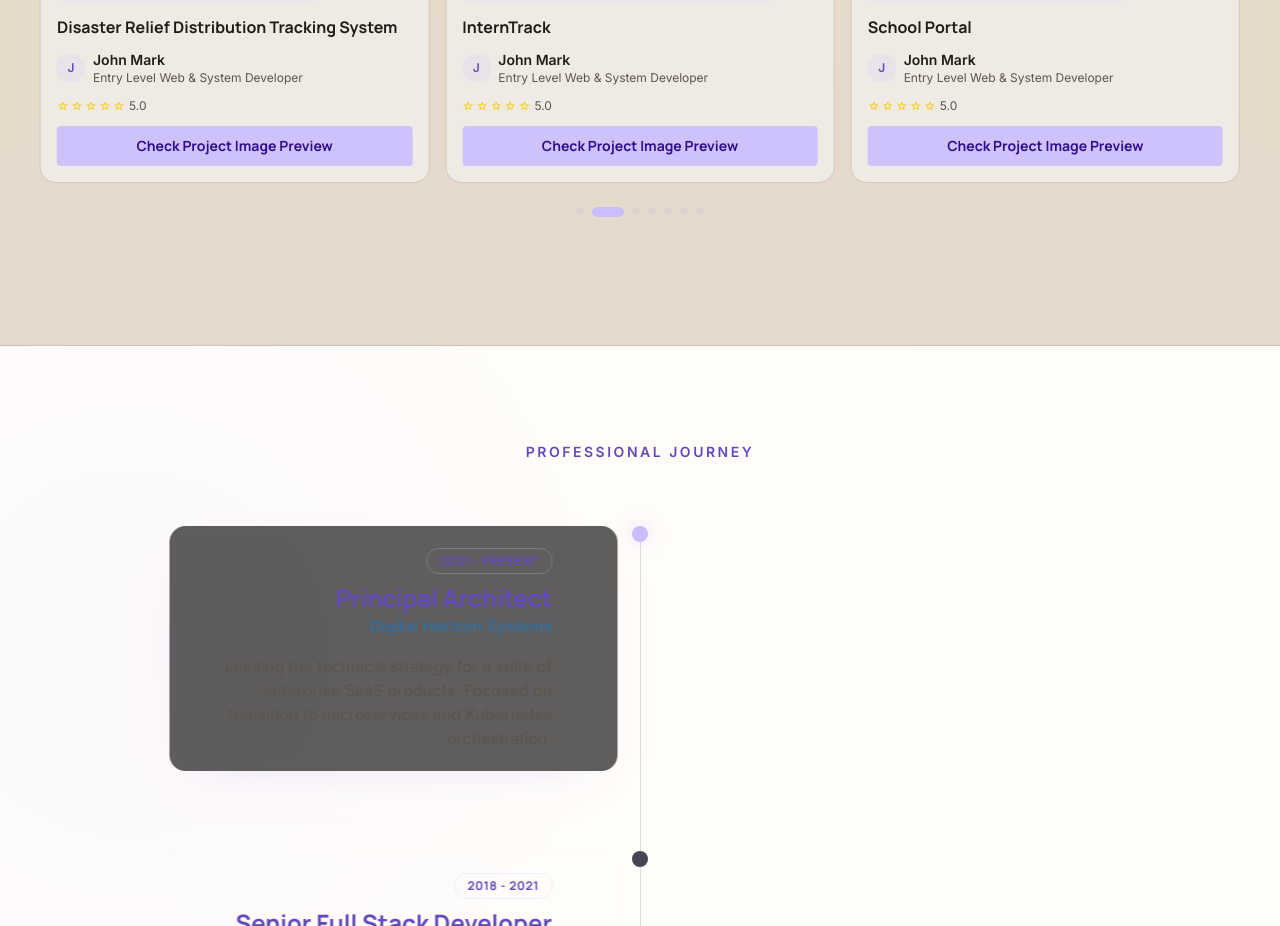
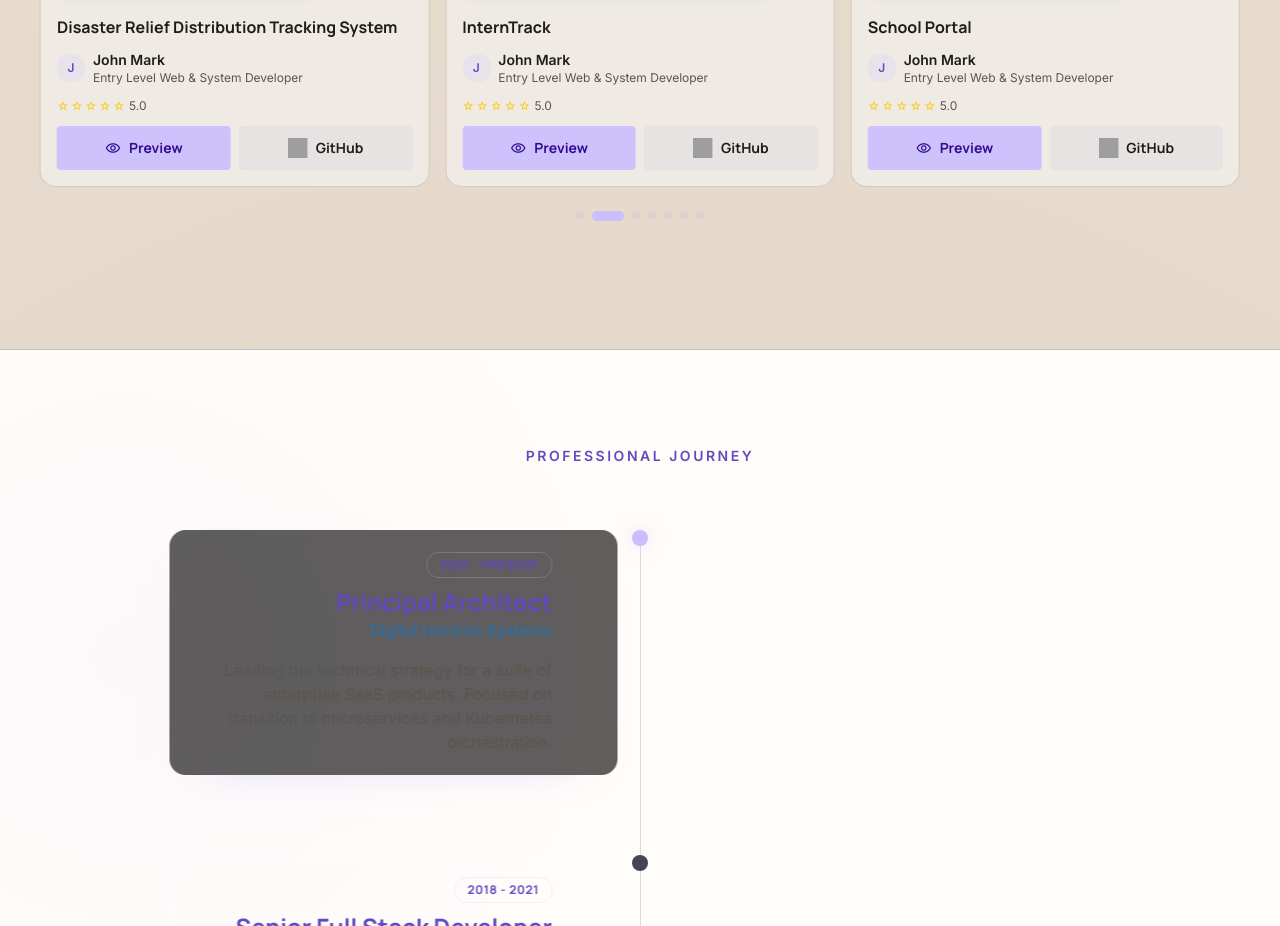
Before and after one commit to LusteJohn/portofilio-john, a Vue app: page / in a window 1280 px wide. Shown: the part 3840-4766 px from the top of the page. Built offline with nearby package versions, Linux system fonts and the light colour scheme; grey boxes are pictures that could not be loaded.

Commit message:
update: enhance project section with GitHub links and improved CTA buttons

```diff
--- a/src/components/ProjectsSection.vue
+++ b/src/components/ProjectsSection.vue
@@ -62,14 +62,31 @@
                   </div>
                 </div>
 
-                <!-- CTA Button -->
-                <button
-                  class="w-full rounded-lg bg-primary/90 py-2.5 font-headline text-sm font-bold text-on-primary transition-all hover:bg-primary active:scale-95 flex items-center justify-center gap-2"
-                  type="button"
-                  @click="openModal(project)"
-                >
-                  Check Project Image Preview
-                </button>
+                <!-- CTA Buttons -->
+                <div class="flex gap-2">
+                  <button
+                    class="flex-1 rounded-lg bg-primary/90 py-2.5 font-headline text-sm font-bold text-on-primary transition-all hover:bg-primary active:scale-95 flex items-center justify-center gap-2"
+                    type="button"
+                    @click="openModal(project)"
+                  >
+                    <span class="material-symbols-outlined text-base">visibility</span>
+                    Preview
+                  </button>
+                  <a
+                    v-if="project.github"
+                    :href="project.github"
+                    target="_blank"
+                    rel="noopener noreferrer"
+                    class="flex-1 rounded-lg bg-on-surface-variant/20 py-2.5 font-headline text-sm font-bold text-on-surface transition-all hover:bg-on-surface-variant/30 active:scale-95 flex items-center justify-center gap-2"
+                  >
+                    <img
+                      src="https://cdn.jsdelivr.net/gh/devicons/devicon@latest/icons/github/github-original.svg"
+                      alt="GitHub"
+                      class="w-5 h-5"
+                    />
+                    GitHub
+                  </a>
+                </div>
               </div>
             </div>
           </div>
--- a/src/views/Home.vue
+++ b/src/views/Home.vue
@@ -91,7 +91,8 @@ const projectHighlights = [
     previewImages: projectPreviewImages.agriLearnSchool,
     author: 'John Mark',
     role: 'Entry Level Web & System Developer',
-    link: 'https://github.com'
+    link: 'https://github.com',
+    github: 'https://github.com/yourusername/agrilearn-school'
   },
   {
     title: 'Disaster Relief Distribution Tracking System',
@@ -104,7 +105,8 @@ const projectHighlights = [
     previewImages: projectPreviewImages.disasterRiskPlatform,
     author: 'John Mark',
     role: 'Entry Level Web & System Developer',
-    link: 'https://github.com'
+    link: 'https://github.com',
+    github: 'https://github.com/yourusername/disaster-relief-tracking'
   },
   {
     title: 'InternTrack',
@@ -117,7 +119,8 @@ const projectHighlights = [
     previewImages: projectPreviewImages.internTrack,
     author: 'John Mark',
     role: 'Entry Level Web & System Developer',
-    link: 'https://github.com'
+    link: 'https://github.com',
+    github: 'https://github.com/yourusername/interntrack'
   },
   {
     title: 'School Portal',
@@ -130,7 +133,8 @@ const projectHighlights = [
     previewImages: projectPreviewImages.schoolPortal,
     author: 'John Mark',
     role: 'Entry Level Web & System Developer',
-    link: 'https://github.com'
+    link: 'https://github.com',
+    github: 'https://github.com/yourusername/school-portal'
   },
   {
     title: 'SVPMFS',
@@ -143,7 +147,8 @@ const projectHighlights = [
     previewImages: projectPreviewImages.svpmfs,
     author: 'John Mark',
     role: 'Entry Level Web & System Developer',
-    link: 'https://github.com'
+    link: 'https://github.com',
+    github: 'https://github.com/yourusername/svpmfs'
   },
   {
     title: 'Simple Sari-Sari Store Mini System',
@@ -156,7 +161,8 @@ const projectHighlights = [
     previewImages: projectPreviewImages.simplesarisari,
     author: 'John Mark',
     role: 'Entry Level Web & System Developer',
-    link: 'https://github.com'
+    link: 'https://github.com',
+    github: 'https://github.com/yourusername/sari-sari-store'
   },
   {
     title: 'Simple Blog Platform',
@@ -169,7 +175,8 @@ const projectHighlights = [
     previewImages: projectPreviewImages.simplebloglaravel,
     author: 'John Mark',
     role: 'Entry Level Web & System Developer',
-    link: 'https://github.com'
+    link: 'https://github.com',
+    github: 'https://github.com/yourusername/simple-blog-laravel'
   }
 ]
 
@@ -189,7 +196,8 @@ const stackIcons = {
   React: 'https://cdn.jsdelivr.net/gh/devicons/devicon@latest/icons/react/react-original.svg',
   PHP: 'https://cdn.jsdelivr.net/gh/devicons/devicon@latest/icons/php/php-original.svg',
   JQuery: 'https://cdn.jsdelivr.net/gh/devicons/devicon@latest/icons/jquery/jquery-original.svg',
-  Python: 'https://cdn.jsdelivr.net/gh/devicons/devicon@latest/icons/python/python-original.svg'
+  Python: 'https://cdn.jsdelivr.net/gh/devicons/devicon@latest/icons/python/python-original.svg',
+  github: 'https://cdn.jsdelivr.net/gh/devicons/devicon@latest/icons/github/github-original.svg'
 
 }
 
```
